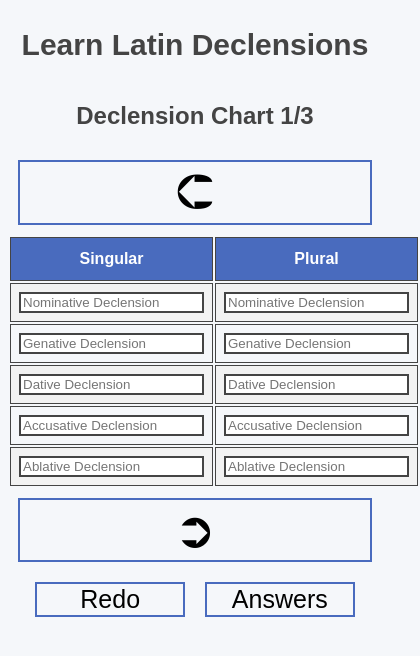
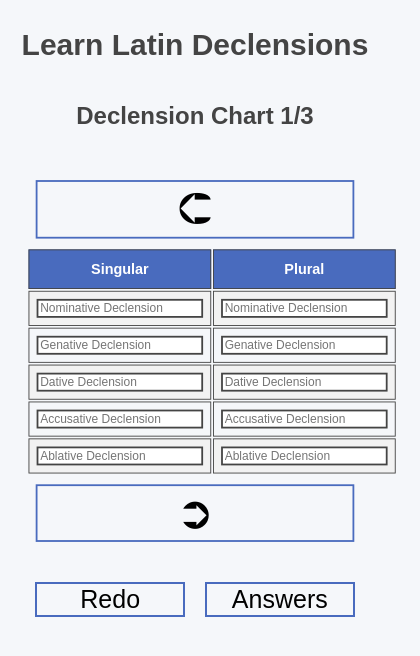
Before and after one commit to cqb13/Learn-Latin, a React (Create React App) app: page / in a window 390 px wide. Shown: the top 656 px of the page, 420 px wide, since content can reach past the window. Built offline with nearby package versions, Linux system fonts and the light colour scheme.

Commit message:
📱 Scale it down

```diff
--- a/src/ChartRow.jsx
+++ b/src/ChartRow.jsx
@@ -3,7 +3,7 @@ import data from './data/charts.json';
 const Row = (info) => {
   var detail = "Enter";
 
-  if (info.small == true) {
+  if (info.small === true) {
     detail = info.name;
   }
 
@@ -11,13 +11,24 @@ const Row = (info) => {
     event.target.className = name;
   }
 
+  // For declensions with more than 1 possible ending
+  const specialCheck = (event, value, chart) => {
+    if (chart.every((item) => value.includes(item))) {
+      answerState(event, "Right");
+    } else {
+      answerState(event, "Wrong");
+    }
+  }
+
   const handleChange = event => {
     var id = event.target.id;
-    var value = event.target.value;
+    var value = (event.target.value).toLowerCase();
     var chart = data['d-'+ info.count +''];
     // checks that the right value is entered in the right spot on the chart
     if (value === "") {
       answerState(event, "Normal");
+    } else if (id === "s-1" && info.count === 3) {
+      specialCheck(event, value, chart.Nominative[0]);
     } else if (id === "s-1" && value === chart.Nominative[0]){
       answerState(event, "Right");
     } else if (id === "s-2" && value === chart.Genative[0]) {
--- a/src/css/App.css
+++ b/src/css/App.css
@@ -107,22 +107,35 @@ input[type="text"] {
   font-size: 25px;
 }
 
-/* Phones*/
+/*Phones*/
+@media only screen and (max-width: 450px) {
+  .Content {
+    scale: 0.9;
+    transition: 500ms;
+  }
+}
+
+/*Smaller screens*/
 @media only screen and (max-width: 650px) {
   h1 {
     font-size: 30px;
+    transition: 500ms;
   }
   .Content {
     flex-direction: column;
+    transition: 500ms;
   }
   .Chart {
     margin-left: auto;
     margin-right: auto;
+    transition: 500ms;
   }
   .Side-Label {
     display: none;
+    transition: 500ms;
   }
   .Options {
     flex-direction: row;
+    transition: 500ms;
   }
 }
--- a/src/data/charts.json
+++ b/src/data/charts.json
@@ -15,7 +15,7 @@
     "Ablative": ["o", "is"]
   },
   "d-3": {
-    "Nominative": ["r, x, s, o, n, l", "es"],
+    "Nominative": [["r", "x", "s", "o", "n", "l"], "es"],
     "Genative": ["is", "um"],
     "Dative": ["i", "ibus"],
     "Accusative": ["em", "es"],
```
Also changed, not shown: 1 other file (tests, documents, lock files or other folders).
